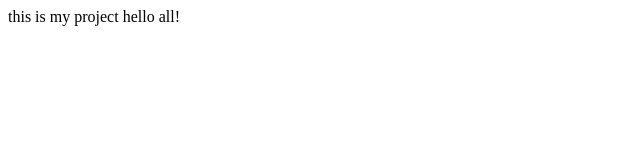
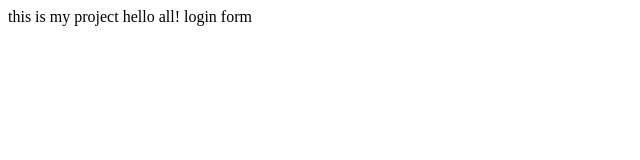
Before and after one commit to GitHubLearner19/project1sample, a plain HTML site: page index.html in a window 1280 px wide. Shown: the full height of the page, 0-640 px from the left. Drawn offline with Linux system fonts and the light colour scheme.

Commit message:
login added

```diff
--- a/index.html
+++ b/index.html
@@ -5,5 +5,6 @@
 
 	<body>
 		this is my project hello all!
+		login form
 	</body>
 </html>
```
Also changed, not shown: login.html (added, +9 -0 lines).
